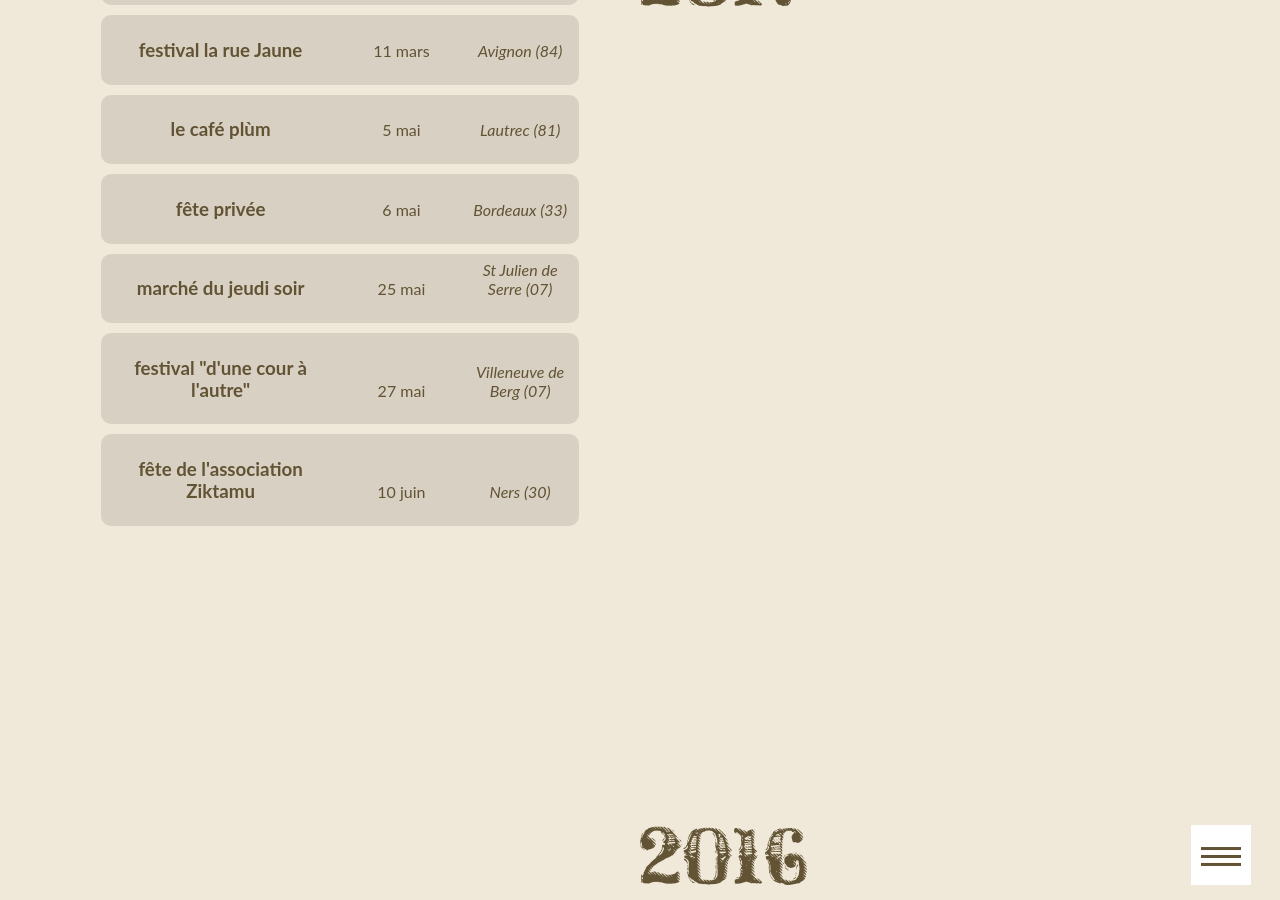
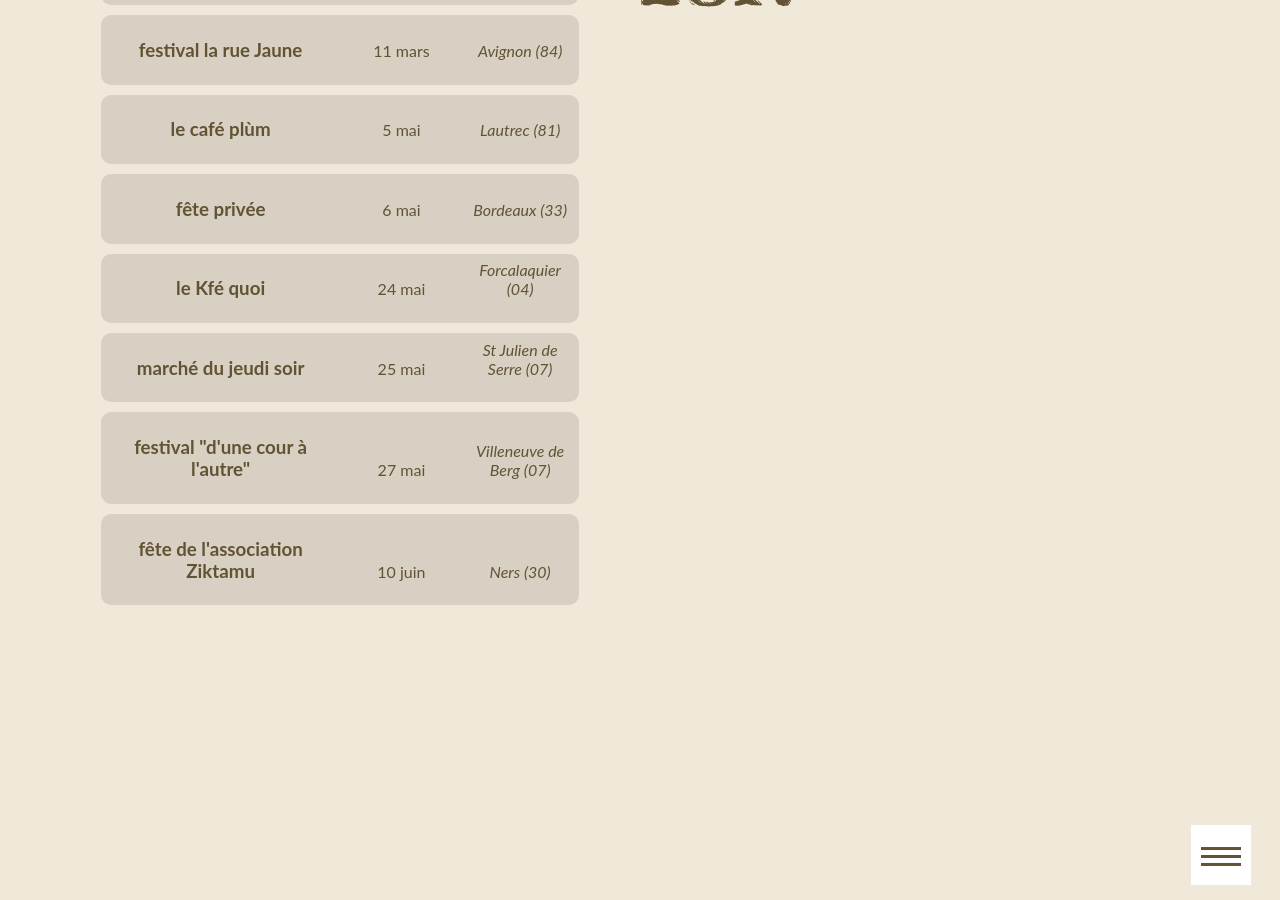
Before and after one commit to ftmftrs/ftmftrs.github.io, a Jekyll site: the page built from concert/index.html, in a window 1280 px wide and 900 px high, scrolled down 1118 px. Built offline with Jekyll 4.4.1, drawn with Linux system fonts in a browser that asks for light colours; Markdown is read by kramdown in place of the engine named in the settings; comment, search, counter and statistics services are not loaded.

Commit message:
Update concerts.yml

```diff
--- a/_data/concerts.yml
+++ b/_data/concerts.yml
@@ -17,6 +17,10 @@
     - title: fête privée
       date: 6 mai
       address: Bordeaux (33)
+
+    - title: le Kfé quoi
+      date: 24 mai
+      address: Forcalaquier (04)
 
     - title: marché du jeudi soir
       date: 25 mai
```
